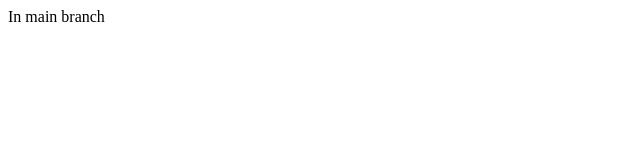
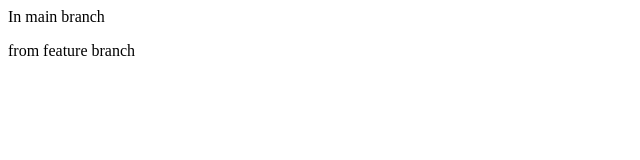
Before and after one commit to Tanishkkalaskar/localrepo-demo, a plain HTML site: page index.html in a window 1280 px wide. Shown: the whole page, without its empty margins (0-640 px from the left). Drawn offline with Linux system fonts and the light colour scheme.

Commit message:
update index.html

```diff
--- a/index.html
+++ b/index.html
@@ -1 +1,2 @@
 <p>In main branch</p>
+<p>from feature branch</p>
```
